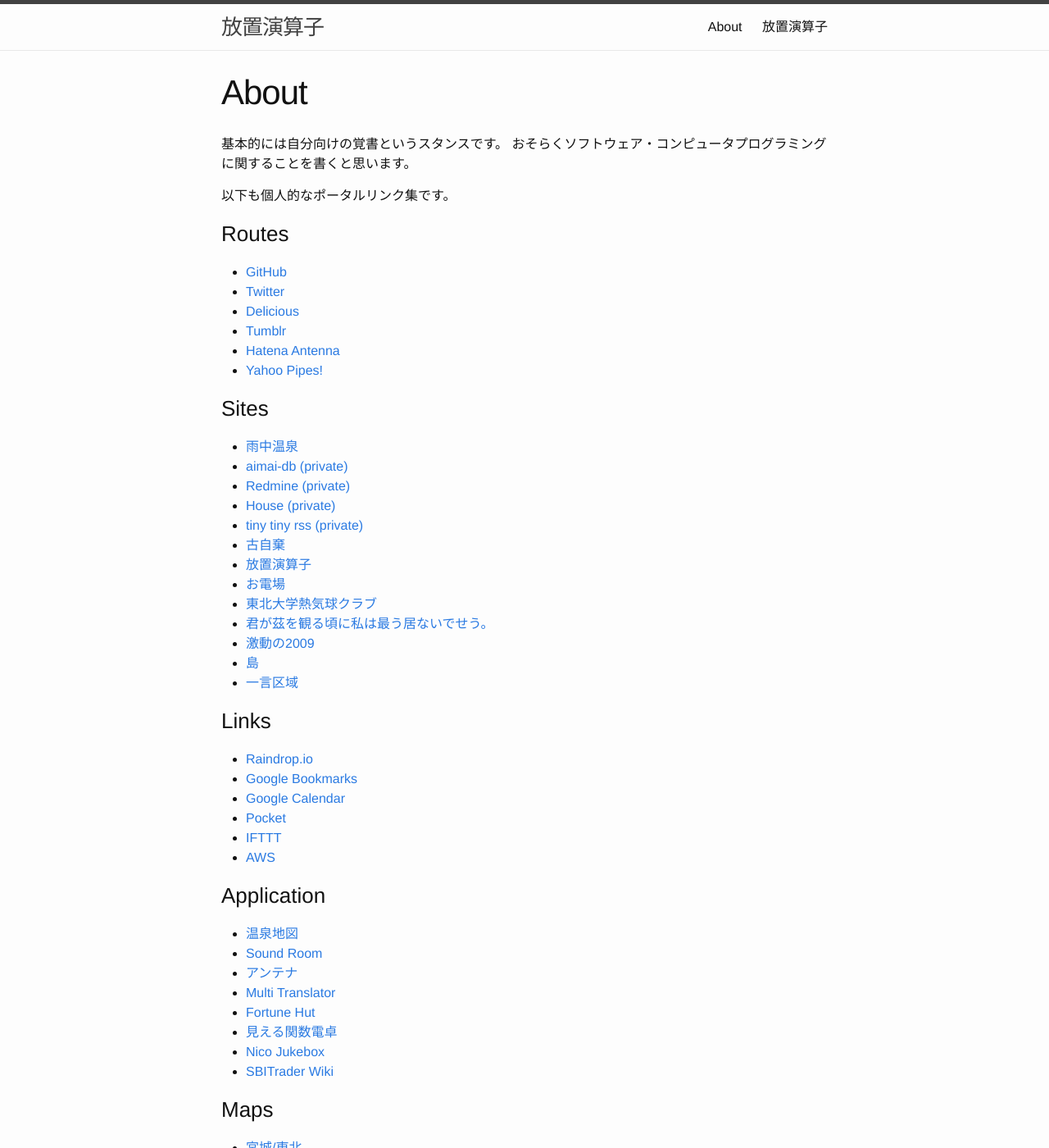
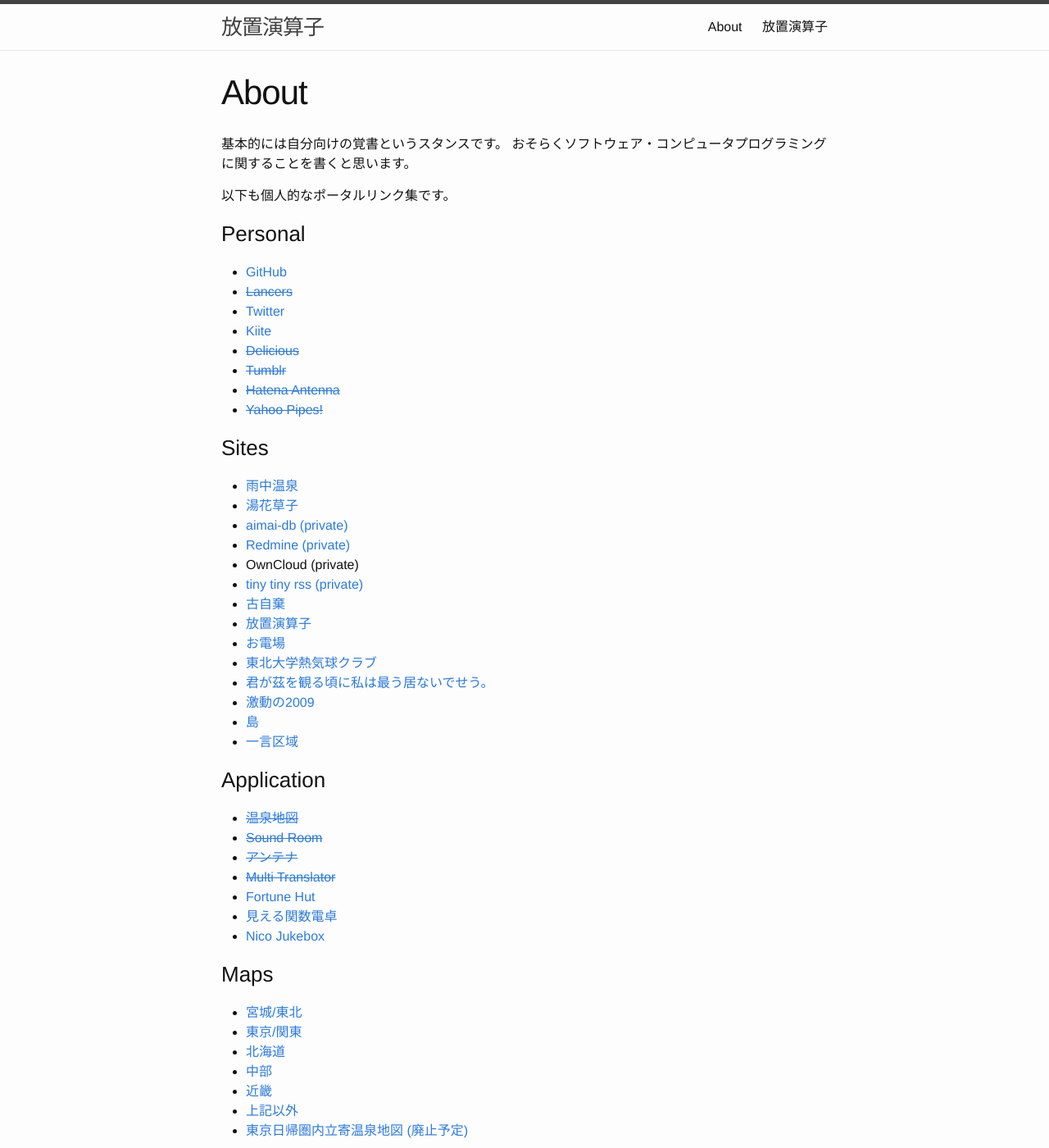
Before and after one commit to kikei/kikei.github.io, a Jekyll site: the page built from about.md, in a window 1280 px wide and 1400 px high. Shown: the whole window at 82% size. Built offline with Jekyll 4.4.1, drawn with Linux system fonts in a browser that asks for light colours.

Commit message:
update about.md for current

```diff
--- a/about.md
+++ b/about.md
@@ -9,19 +9,22 @@ permalink: /about/
 
 以下も個人的なポータルリンク集です。
 
-### Routes
+### Personal
 - [GitHub](https://github.com/kikei)
+- [~~Lancers~~](https://www.lancers.jp/client/t-fg)
 - [Twitter](http://twitter.com/akisakanakatana)
-- [Delicious](https://delicious.com/botano)
-- [Tumblr](http://botano.tumblr.com/)
-- [Hatena Antenna](http://a.hatena.ne.jp/botano/)
-- [Yahoo Pipes!](http://pipes.yahoo.com/pipes/person.info?guid=4ZPC5QKQTZNP7ZWRK7XV6OUJQA)
+- [Kiite](https://kiite.jp/user/akisakanakatana)
+- [~~Delicious~~](https://delicious.com/botano)
+- [~~Tumblr~~](http://botano.tumblr.com/)
+- [~~Hatena Antenna~~](http://a.hatena.ne.jp/botano/)
+- [~~Yahoo Pipes!~~](http://pipes.yahoo.com/pipes/person.info?guid=4ZPC5QKQTZNP7ZWRK7XV6OUJQA)
 
 ### Sites
 - [雨中温泉](https://yu.xaxxi.net)
+- [湯花草子](https://yu-soushi.net/)
 - [aimai-db (private)](https://aimai.xaxxi.net)
 - [Redmine (private)](https://redmine.xaxxi.net)
-- [House (private)](https://h.xaxxi.net)
+- OwnCloud (private)
 - [tiny tiny rss (private)](http://tt-rss.xaxxi.net/index.php)
 - [古自棄](http://f.xaxxi.net)
 - [放置演算子](http://blog.xaxxi.net/)
@@ -32,23 +35,14 @@ permalink: /about/
 - [島](http://g4.xaxxi.net)
 - [一言区域](http://ftf.dw.land.to/)
 
-### Links
-- [Raindrop.io](https://raindrop.io/)
-- [Google Bookmarks](https://www.google.co.jp/bookmarks/)
-- [Google Calendar](https://calendar.google.com/calendar/render?hl=ja#main_7)
-- [Pocket](https://getpocket.com/a/queue/)
-- [IFTTT](https://ifttt.com/recipes)
-- [AWS](https://console.aws.amazon.com/console/home)
-
 ### Application
-- [温泉地図](http://app.xaxxi.net/map/)
-- [Sound Room](http://app.xaxxi.net/sounds/listen.to)
-- [アンテナ](http://app.xaxxi.net/antenna/rss/)
-- [Multi Translator](http://app.xaxxi.net/translator/)
+- [~~温泉地図~~](http://app.xaxxi.net/map/)
+- [~~Sound Room~~](http://app.xaxxi.net/sounds/listen.to)
+- [~~アンテナ~~](http://app.xaxxi.net/antenna/rss/)
+- [~~Multi Translator~~](http://app.xaxxi.net/translator/)
 - [Fortune Hut](http://app.xaxxi.net/fortune/html)
 - [見える関数電卓](http://xaxxi.net/vo/accessory/calc/)
 - [Nico Jukebox](http://app.xaxxi.net/vo/mylist/akisakanakatana)
-- [SBITrader Wiki](https://153.122.23.142:8561/wiki/MyStartingPage)
 
 ### Maps
  - [宮城/東北](http://www.google.co.jp/maps/ms?ie=UTF8&hl=ja&brcurrent=3,0x34674e0fd77f192f:0xf54275d47c665244,1&msa=0&msid=215293146285702380886.0004735b973ef89fa8f5a&ll=38.252471,140.85743&spn=0.163652,0.21492&z=12)
```
